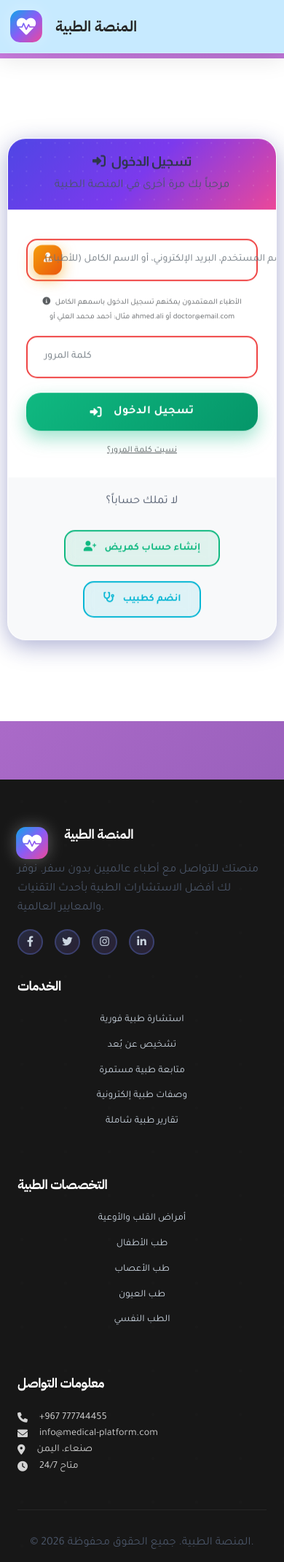
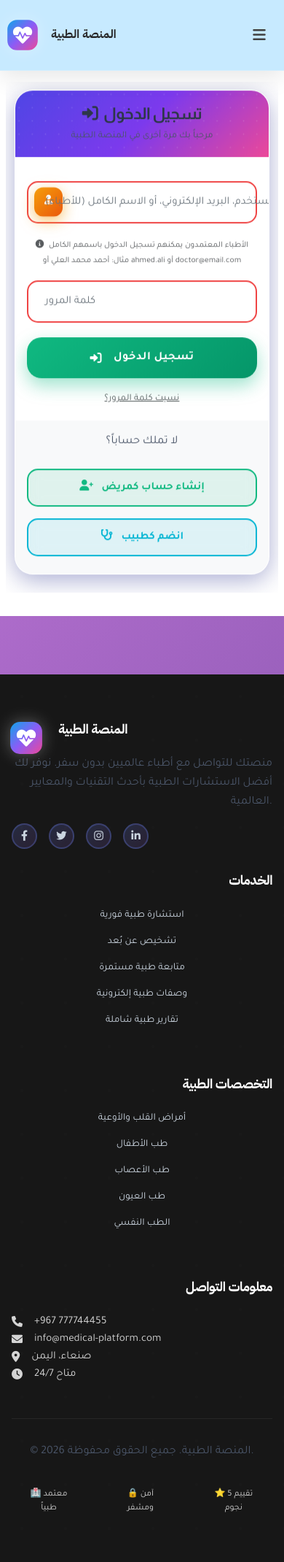
Before and after one commit to AhmedAliAliaaaaaaa/Medical-Platform, a Django app: page /accounts/login/ in a window 390 px wide. Shown: the top 2140 px of the page at 73% size. After the commit the page ends 2072 px from the top, so only its background shows below. Run offline with Django 5.2, Linux system fonts and the light colour scheme; some libraries are stand-ins or nearby versions.

Commit message:
Improve mobile responsive website layout
Co-authored-by: Copilot <223556219+Copilot@users.noreply.github.com>

```diff
--- /dev/null
+++ b/static/css/mobile-responsive.css
@@ -0,0 +1,189 @@
+html,
+body {
+    width: 100%;
+    max-width: 100%;
+    overflow-x: hidden;
+}
+
+*,
+*::before,
+*::after {
+    box-sizing: border-box;
+}
+
+img,
+video,
+canvas,
+iframe {
+    max-width: 100%;
+}
+
+@media (max-width: 768px) {
+    body {
+        font-size: 15px;
+    }
+
+    .header-container {
+        min-height: 64px;
+        width: 100%;
+        padding: 8px 12px;
+    }
+
+    .header-brand {
+        min-width: 0;
+        font-size: 16px;
+    }
+
+    .header-brand .brand-icon {
+        width: 38px;
+        height: 38px;
+        flex: 0 0 38px;
+    }
+
+    .header-nav {
+        display: flex;
+        align-items: center;
+        gap: 6px;
+        position: relative;
+    }
+
+    .nav-links,
+    .header-actions {
+        display: none;
+    }
+
+    .header-nav.menu-open .nav-links,
+    .header-nav.menu-open .header-actions {
+        display: flex;
+    }
+
+    .header-nav.menu-open .nav-links {
+        position: absolute;
+        top: calc(100% + 10px);
+        right: 0;
+        width: min(280px, calc(100vw - 24px));
+        margin: 0;
+        padding: 10px;
+        background: #fff;
+        border: 1px solid #e5e7eb;
+        border-radius: 14px;
+        box-shadow: 0 16px 40px rgba(15, 23, 42, 0.18);
+        flex-direction: column;
+        align-items: stretch;
+        z-index: 1200;
+    }
+
+    .header-nav.menu-open .nav-links li {
+        width: 100%;
+    }
+
+    .header-nav.menu-open .nav-link {
+        display: block;
+        width: 100%;
+        text-align: right;
+    }
+
+    .header-nav.menu-open .header-actions {
+        position: absolute;
+        top: calc(100% + 255px);
+        right: 0;
+        width: min(280px, calc(100vw - 24px));
+        padding: 10px;
+        background: #fff;
+        border: 1px solid #e5e7eb;
+        border-radius: 14px;
+        box-shadow: 0 16px 40px rgba(15, 23, 42, 0.18);
+        flex-direction: column;
+        z-index: 1200;
+    }
+
+    .header-nav.menu-open .header-actions .btn {
+        width: 100%;
+        justify-content: center;
+    }
+
+    .mobile-menu-toggle {
+        display: inline-grid;
+        place-items: center;
+        width: 44px;
+        height: 44px;
+    }
+
+    .main-content,
+    .container,
+    .container-fluid,
+    .dashboard-container {
+        width: 100%;
+        max-width: 100%;
+        padding-left: 12px;
+        padding-right: 12px;
+    }
+
+    .row {
+        margin-left: 0;
+        margin-right: 0;
+    }
+
+    [class*="col-"] {
+        min-width: 0;
+    }
+
+    .card,
+    .dashboard-card,
+    .stat-card,
+    .panel,
+    .login-card {
+        width: 100%;
+        max-width: 100%;
+    }
+
+    .table-container,
+    .table-responsive {
+        width: 100%;
+        max-width: 100%;
+        overflow-x: auto;
+        -webkit-overflow-scrolling: touch;
+    }
+
+    table {
+        min-width: 680px;
+    }
+
+    input,
+    select,
+    textarea,
+    button,
+    .btn {
+        max-width: 100%;
+    }
+
+    .footer-grid {
+        grid-template-columns: 1fr;
+    }
+
+    .footer-container {
+        padding-left: 16px;
+        padding-right: 16px;
+    }
+}
+
+@media (max-width: 480px) {
+    .header-brand span {
+        max-width: 150px;
+        overflow: hidden;
+        text-overflow: ellipsis;
+        white-space: nowrap;
+    }
+
+    .main-content,
+    .container,
+    .container-fluid,
+    .dashboard-container {
+        padding-left: 8px;
+        padding-right: 8px;
+    }
+
+    .footer-section {
+        text-align: right;
+    }
+}
--- a/static/js/medical-platform.js
+++ b/static/js/medical-platform.js
@@ -68,6 +68,10 @@ class MedicalPlatform {
             mobileToggle.addEventListener('click', () => {
                 navLinks.classList.toggle('active');
                 mobileToggle.classList.toggle('active');
+                const headerNav = mobileToggle.closest('.header-nav');
+                if (headerNav) {
+                    headerNav.classList.toggle('menu-open');
+                }
             });
         }
 
--- a/templates/accounts/login.html
+++ b/templates/accounts/login.html
@@ -246,24 +246,65 @@
 
     @media (max-width: 768px) {
         .login-container {
-            padding: 10px;
+            align-items: flex-start;
+            min-height: auto;
+            padding: 12px;
+            padding-bottom: 24px;
         }
 
         .login-header {
-            padding: 20px;
+            padding: 18px 16px;
+        }
+
+        .login-header h2 {
+            font-size: 22px;
+            margin-bottom: 6px;
+        }
+
+        .login-header p {
+            font-size: 13px;
         }
 
         .login-body {
-            padding: 25px;
+            padding: 18px 16px;
         }
 
         .register-section {
-            padding: 20px;
+            padding: 16px;
         }
 
         .btn-register {
             display: block;
-            margin: 10px 0;
+            width: 100%;
+            margin: 8px 0;
+        }
+
+        .form-floating input {
+            height: 58px;
+            font-size: 16px;
+        }
+
+        .btn-login {
+            min-height: 56px;
+            padding: 14px;
+        }
+    }
+
+    @media (max-width: 380px) {
+        body {
+            padding-top: 64px !important;
+        }
+
+        .login-container {
+            padding: 8px;
+        }
+
+        .login-card {
+            border-radius: 18px;
+        }
+
+        .login-header h2 {
+            font-size: 20px;
         }
     }
 </style>
--- a/templates/base.html
+++ b/templates/base.html
@@ -50,6 +50,7 @@
     <!-- Layout Fixes CSS -->
     <link href="{% static 'css/layout-fixes.css' %}" rel="stylesheet">
     <link href="{% static 'css/language-switcher.css' %}" rel="stylesheet">
+    <link href="{% static 'css/mobile-responsive.css' %}" rel="stylesheet">
 
     <!-- Prevent horizontal scrolling on any page -->
     <style>
```
